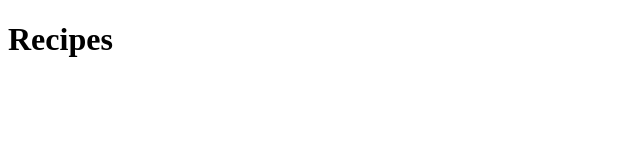
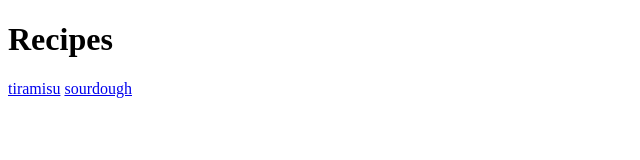
Before and after one commit to sanangelito/odin-recipes, a plain HTML site: page index.html in a window 1280 px wide. Shown: the whole page, without its empty margins (0-640 px from the left). Drawn offline with Linux system fonts and the light colour scheme.

Commit message:
added links to respective pages

```diff
--- a/index.html
+++ b/index.html
@@ -4,7 +4,8 @@
     <meta charset="UTF-8">
     <meta name="viewport" content="width=device-width, initial-scale=1.0">
 <h1> Recipes </h1>
-
+<a href="recipes/tiramisu.html">tiramisu</a>
+<a href="recipes/sourdough.html">sourdough</a>
 </head>
 <body>
 
```
